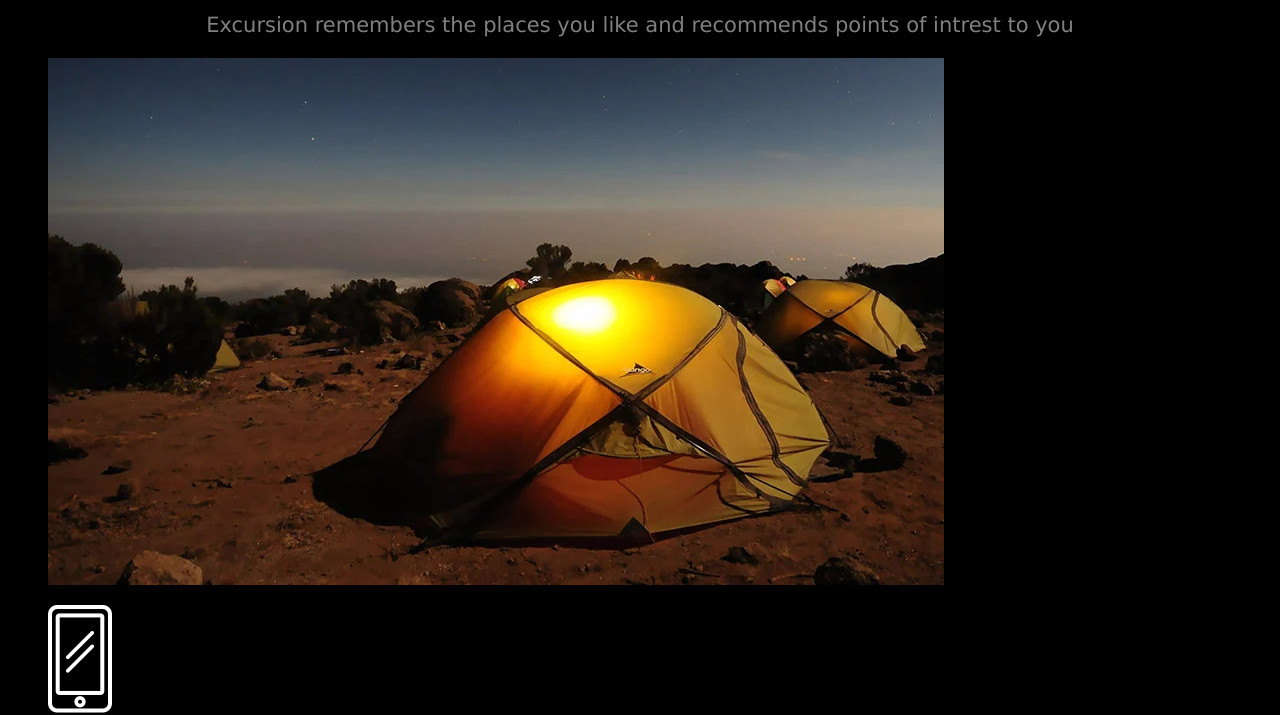
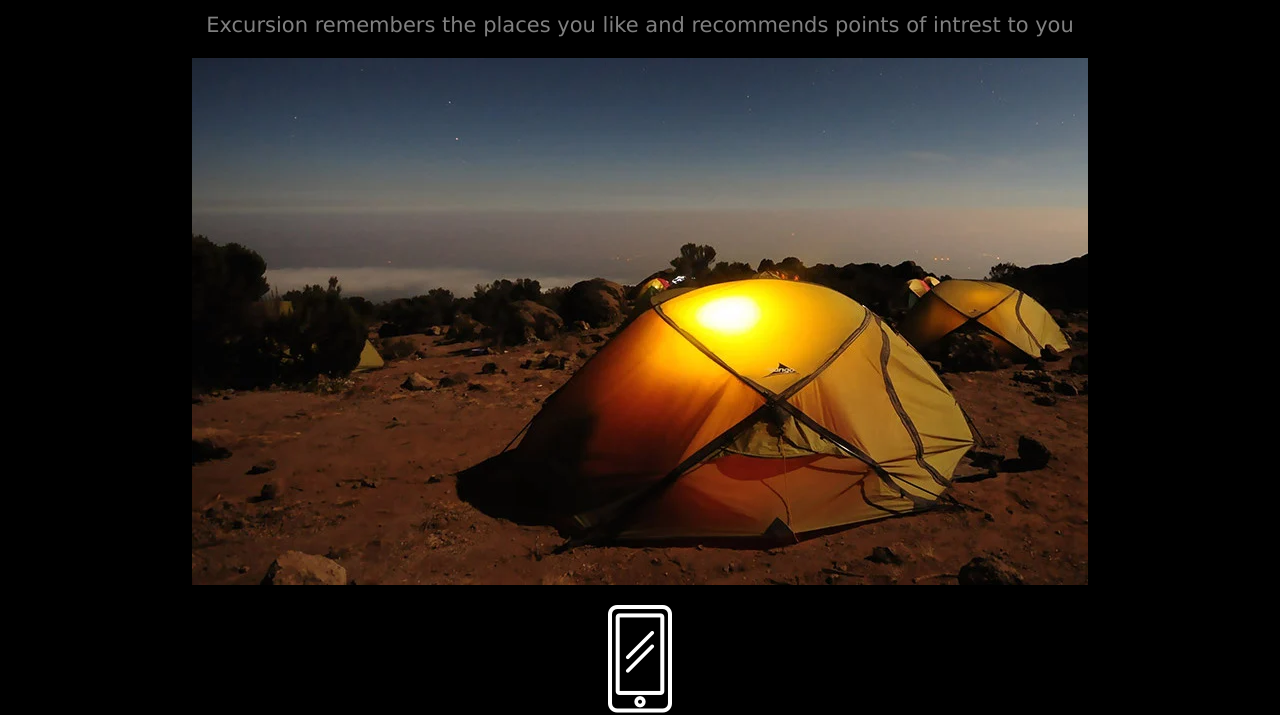
Before and after one commit to amcaro/Excursion, a plain HTML site: page index.html in a window 1280 px wide. Shown: the part 488-1203 px from the top of the page. Drawn offline with Linux system fonts and the light colour scheme.

Commit message:
Small CSS updates

```diff
--- a/resources/css/style.css
+++ b/resources/css/style.css
@@ -2,7 +2,7 @@ body {
     background-color: black;
 }
 
-h1, h2, p, figcaption {
+h1, h2, p, figure {
     font-family: Verdana, Geneva, Tahoma, sans-serif;
     text-align: center;
 }
```
